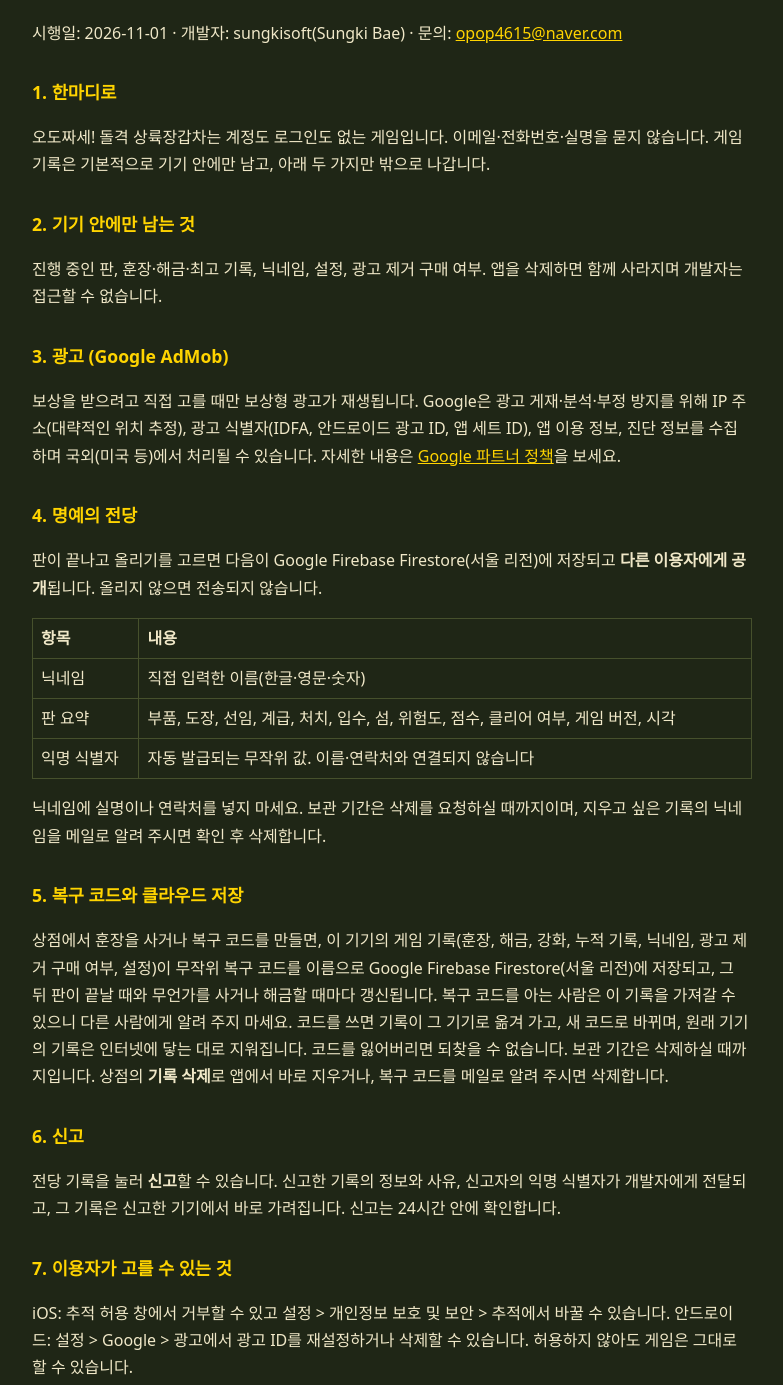
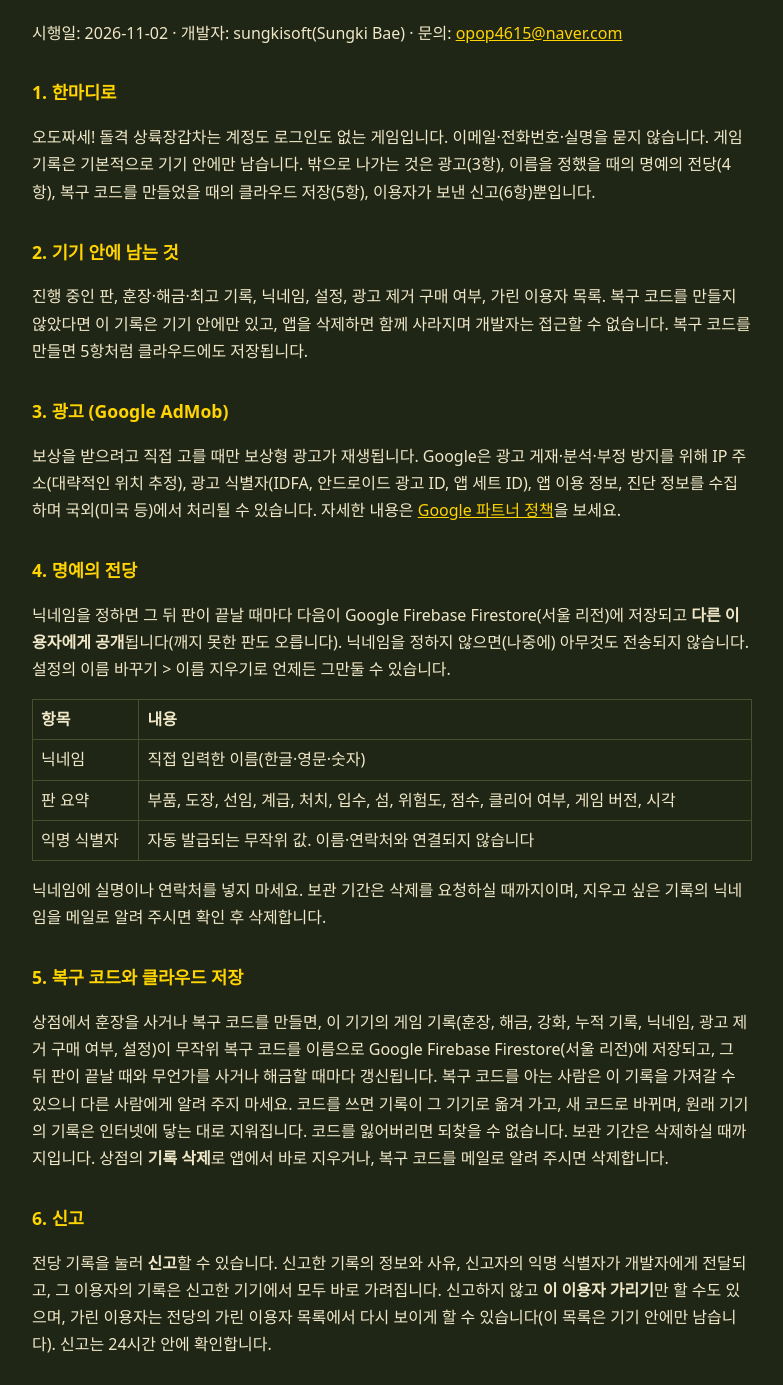
Before and after one commit to opop4615/opop4615.github.io, a plain HTML site: page odojjase/privacy.html in a window 1280 px wide. Shown: the part 100-1485 px from the top of the page, without its empty margins (248-1031 px from the left). Drawn offline with Linux system fonts and the light colour scheme.

Commit message:
오도짜세 개인정보처리방침: 전당은 이름을 정한 사람만, 이용자 가리기, 제3자 보호 문구, 클라우드 저장 설명 정리

```diff
--- a/odojjase/privacy.html
+++ b/odojjase/privacy.html
@@ -1,17 +1,17 @@
 <!doctype html><html lang="ko"><head><meta charset="utf-8"><meta name="viewport" content="width=device-width,initial-scale=1"><title>개인정보처리방침</title>
 <style>body{background:#1f2616;color:#f0e8c8;font-family:system-ui,"Apple SD Gothic Neo","Noto Sans KR",sans-serif;line-height:1.7;margin:0}
 header{background:#b2121a;border-bottom:4px solid #ffd400;padding:20px 16px}header div,main{max-width:720px;margin:auto}h1{color:#ffd400;margin:0;font-size:1.6rem}
-main{padding:16px}h2{color:#ffd400;font-size:1.1rem;margin-top:1.8em}a{color:#ffd400}table{border-collapse:collapse;width:100%}td,th{border:1px solid #46502c;padding:6px 8px;text-align:left;vertical-align:top}</style></head><body><header><div><h1>오도짜세! 개인정보처리방침</h1></div></header><main><p>시행일: 2026-11-01 · 개발자: sungkisoft(Sungki Bae) · 문의: <a href="mailto:opop4615@naver.com">opop4615@naver.com</a></p>
-<h2>1. 한마디로</h2><p>오도짜세! 돌격 상륙장갑차는 계정도 로그인도 없는 게임입니다. 이메일·전화번호·실명을 묻지 않습니다. 게임 기록은 기본적으로 기기 안에만 남고, 아래 두 가지만 밖으로 나갑니다.</p>
-<h2>2. 기기 안에만 남는 것</h2><p>진행 중인 판, 훈장·해금·최고 기록, 닉네임, 설정, 광고 제거 구매 여부. 앱을 삭제하면 함께 사라지며 개발자는 접근할 수 없습니다.</p>
+main{padding:16px}h2{color:#ffd400;font-size:1.1rem;margin-top:1.8em}a{color:#ffd400}table{border-collapse:collapse;width:100%}td,th{border:1px solid #46502c;padding:6px 8px;text-align:left;vertical-align:top}</style></head><body><header><div><h1>오도짜세! 개인정보처리방침</h1></div></header><main><p>시행일: 2026-11-02 · 개발자: sungkisoft(Sungki Bae) · 문의: <a href="mailto:opop4615@naver.com">opop4615@naver.com</a></p>
+<h2>1. 한마디로</h2><p>오도짜세! 돌격 상륙장갑차는 계정도 로그인도 없는 게임입니다. 이메일·전화번호·실명을 묻지 않습니다. 게임 기록은 기본적으로 기기 안에만 남습니다. 밖으로 나가는 것은 광고(3항), 이름을 정했을 때의 명예의 전당(4항), 복구 코드를 만들었을 때의 클라우드 저장(5항), 이용자가 보낸 신고(6항)뿐입니다.</p>
+<h2>2. 기기 안에 남는 것</h2><p>진행 중인 판, 훈장·해금·최고 기록, 닉네임, 설정, 광고 제거 구매 여부, 가린 이용자 목록. 복구 코드를 만들지 않았다면 이 기록은 기기 안에만 있고, 앱을 삭제하면 함께 사라지며 개발자는 접근할 수 없습니다. 복구 코드를 만들면 5항처럼 클라우드에도 저장됩니다.</p>
 <h2>3. 광고 (Google AdMob)</h2><p>보상을 받으려고 직접 고를 때만 보상형 광고가 재생됩니다. Google은 광고 게재·분석·부정 방지를 위해 IP 주소(대략적인 위치 추정), 광고 식별자(IDFA, 안드로이드 광고 ID, 앱 세트 ID), 앱 이용 정보, 진단 정보를 수집하며 국외(미국 등)에서 처리될 수 있습니다. 자세한 내용은 <a href="https://policies.google.com/technologies/partner-sites">Google 파트너 정책</a>을 보세요.</p>
-<h2>4. 명예의 전당</h2><p>판이 끝나고 올리기를 고르면 다음이 Google Firebase Firestore(서울 리전)에 저장되고 <b>다른 이용자에게 공개</b>됩니다. 올리지 않으면 전송되지 않습니다.</p>
+<h2>4. 명예의 전당</h2><p>닉네임을 정하면 그 뒤 판이 끝날 때마다 다음이 Google Firebase Firestore(서울 리전)에 저장되고 <b>다른 이용자에게 공개</b>됩니다(깨지 못한 판도 오릅니다). 닉네임을 정하지 않으면(나중에) 아무것도 전송되지 않습니다. 설정의 이름 바꾸기 &gt; 이름 지우기로 언제든 그만둘 수 있습니다.</p>
 <table><tr><th>항목</th><th>내용</th></tr><tr><td>닉네임</td><td>직접 입력한 이름(한글·영문·숫자)</td></tr><tr><td>판 요약</td><td>부품, 도장, 선임, 계급, 처치, 입수, 섬, 위험도, 점수, 클리어 여부, 게임 버전, 시각</td></tr><tr><td>익명 식별자</td><td>자동 발급되는 무작위 값. 이름·연락처와 연결되지 않습니다</td></tr></table>
 <p>닉네임에 실명이나 연락처를 넣지 마세요. 보관 기간은 삭제를 요청하실 때까지이며, 지우고 싶은 기록의 닉네임을 메일로 알려 주시면 확인 후 삭제합니다.</p>
 <h2>5. 복구 코드와 클라우드 저장</h2><p>상점에서 훈장을 사거나 복구 코드를 만들면, 이 기기의 게임 기록(훈장, 해금, 강화, 누적 기록, 닉네임, 광고 제거 구매 여부, 설정)이 무작위 복구 코드를 이름으로 Google Firebase Firestore(서울 리전)에 저장되고, 그 뒤 판이 끝날 때와 무언가를 사거나 해금할 때마다 갱신됩니다. 복구 코드를 아는 사람은 이 기록을 가져갈 수 있으니 다른 사람에게 알려 주지 마세요. 코드를 쓰면 기록이 그 기기로 옮겨 가고, 새 코드로 바뀌며, 원래 기기의 기록은 인터넷에 닿는 대로 지워집니다. 코드를 잃어버리면 되찾을 수 없습니다. 보관 기간은 삭제하실 때까지입니다. 상점의 <b>기록 삭제</b>로 앱에서 바로 지우거나, 복구 코드를 메일로 알려 주시면 삭제합니다.</p>
-<h2>6. 신고</h2><p>전당 기록을 눌러 <b>신고</b>할 수 있습니다. 신고한 기록의 정보와 사유, 신고자의 익명 식별자가 개발자에게 전달되고, 그 기록은 신고한 기기에서 바로 가려집니다. 신고는 24시간 안에 확인합니다.</p>
+<h2>6. 신고</h2><p>전당 기록을 눌러 <b>신고</b>할 수 있습니다. 신고한 기록의 정보와 사유, 신고자의 익명 식별자가 개발자에게 전달되고, 그 이용자의 기록은 신고한 기기에서 모두 바로 가려집니다. 신고하지 않고 <b>이 이용자 가리기</b>만 할 수도 있으며, 가린 이용자는 전당의 가린 이용자 목록에서 다시 보이게 할 수 있습니다(이 목록은 기기 안에만 남습니다). 신고는 24시간 안에 확인합니다.</p>
 <h2>7. 이용자가 고를 수 있는 것</h2><p>iOS: 추적 허용 창에서 거부할 수 있고 설정 &gt; 개인정보 보호 및 보안 &gt; 추적에서 바꿀 수 있습니다. 안드로이드: 설정 &gt; Google &gt; 광고에서 광고 ID를 재설정하거나 삭제할 수 있습니다. 허용하지 않아도 게임은 그대로 할 수 있습니다.</p>
 <h2>8. 결제</h2><p>결제는 App Store와 Google Play가 직접 처리하며 개발자는 결제 수단 정보를 받지 않습니다.</p>
 <h2>9. 아동</h2><p>만 14세 미만 아동을 대상으로 하지 않으며 아동의 개인정보를 의도적으로 수집하지 않습니다.</p>
-<h2>10. 제3자 제공</h2><p>이용자의 기록을 팔거나 넘기지 않습니다. 3항의 자료는 Google이 자체 처리하고, 4·5항의 기록은 개발자가 이용하는 Google Firebase에 저장됩니다.</p>
+<h2>10. 제3자 제공</h2><p>이용자의 기록을 팔거나 넘기지 않습니다. 3항의 자료는 Google이 자체 처리하고, 4·5·6항의 기록은 개발자가 이용하는 Google Firebase에 저장됩니다. 이 앱이 쓰는 제3자 서비스(Google AdMob, Google Firebase)는 이 방침에서 약속한 것과 같거나 더 높은 수준으로 개인정보를 보호합니다.</p>
 <h2>11. 변경</h2><p>이 방침이 바뀌면 이 페이지에 내용과 시행일을 올립니다.</p></main></body></html>
```
